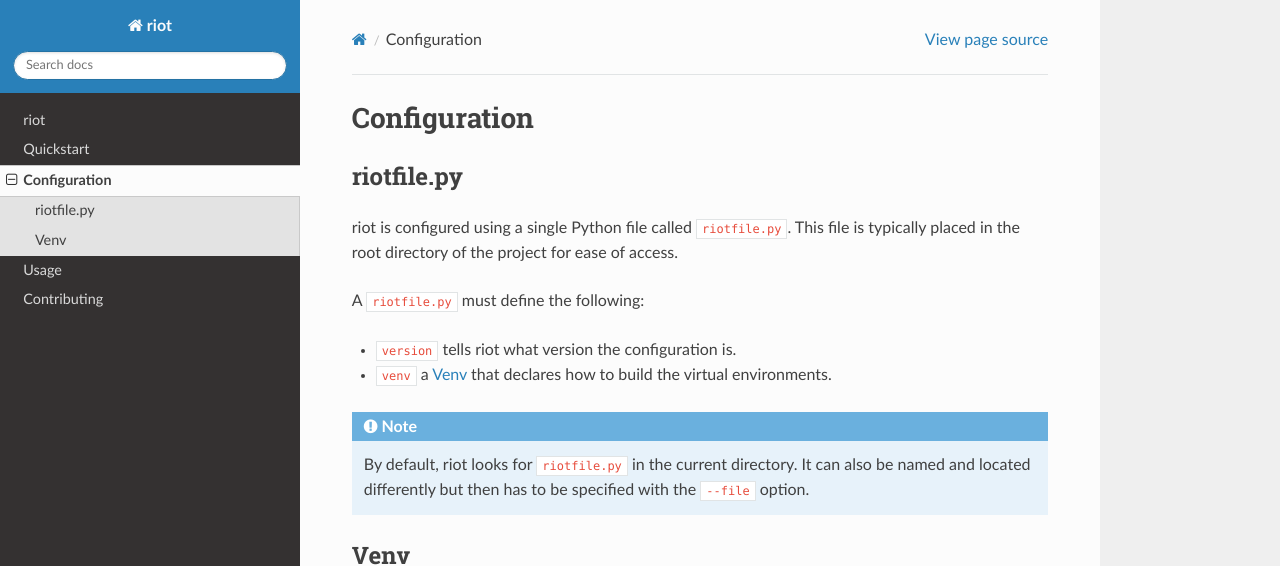
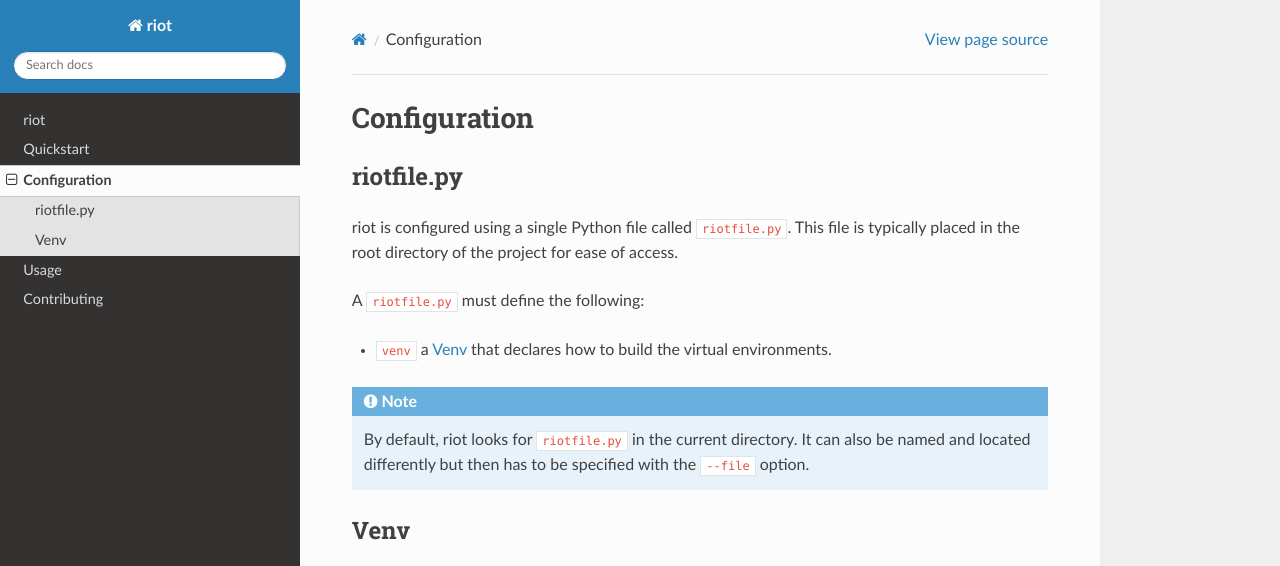
Before and after one commit to DataDog/riot, a Sphinx documentation site: the page built from docs/configuration.rst, in a window 1280 px wide, cut to the strip 0-566 px from the top of the page. Built offline with Sphinx 7.4.7 and the Read the Docs theme 2.0.0, drawn with Linux system fonts in a browser that asks for light colours.

Commit message:
Remove references to not-yet-implemented version

```diff
--- a/docs/configuration.rst
+++ b/docs/configuration.rst
@@ -11,7 +11,6 @@ is typically placed in the root directory of the project for ease of access.
 
 A ``riotfile.py`` must define the following:
 
-- ``version`` tells riot what version the configuration is.
 - ``venv`` a :ref:`Venv` that declares how to build the virtual environments.
 
 
--- a/docs/quickstart.rst
+++ b/docs/quickstart.rst
@@ -10,8 +10,6 @@ defines how to run ``mypy``, another for ``black`` and 3 instances to run tests
 with ``pytest``::
 
         from riot import latest, Venv
-
-        version = "0.3"
 
         venv = Venv(
             pys=[3.9],
```
